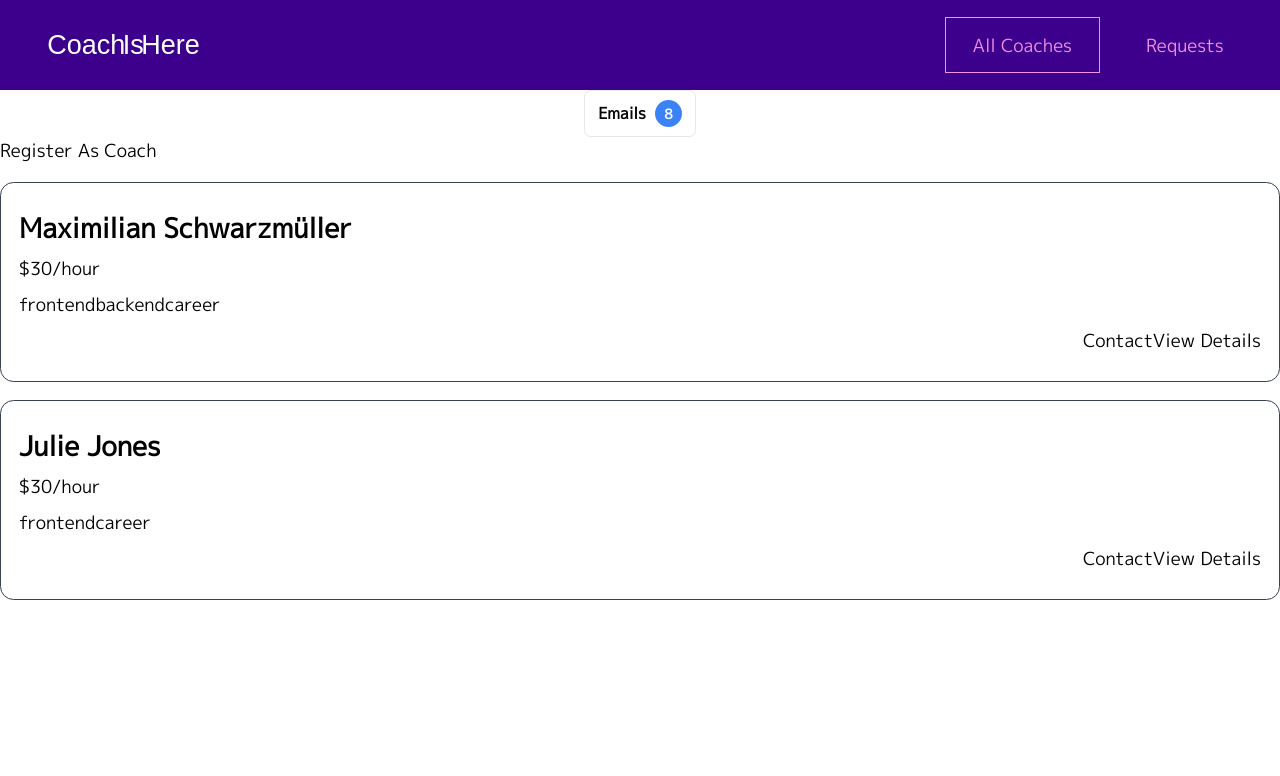
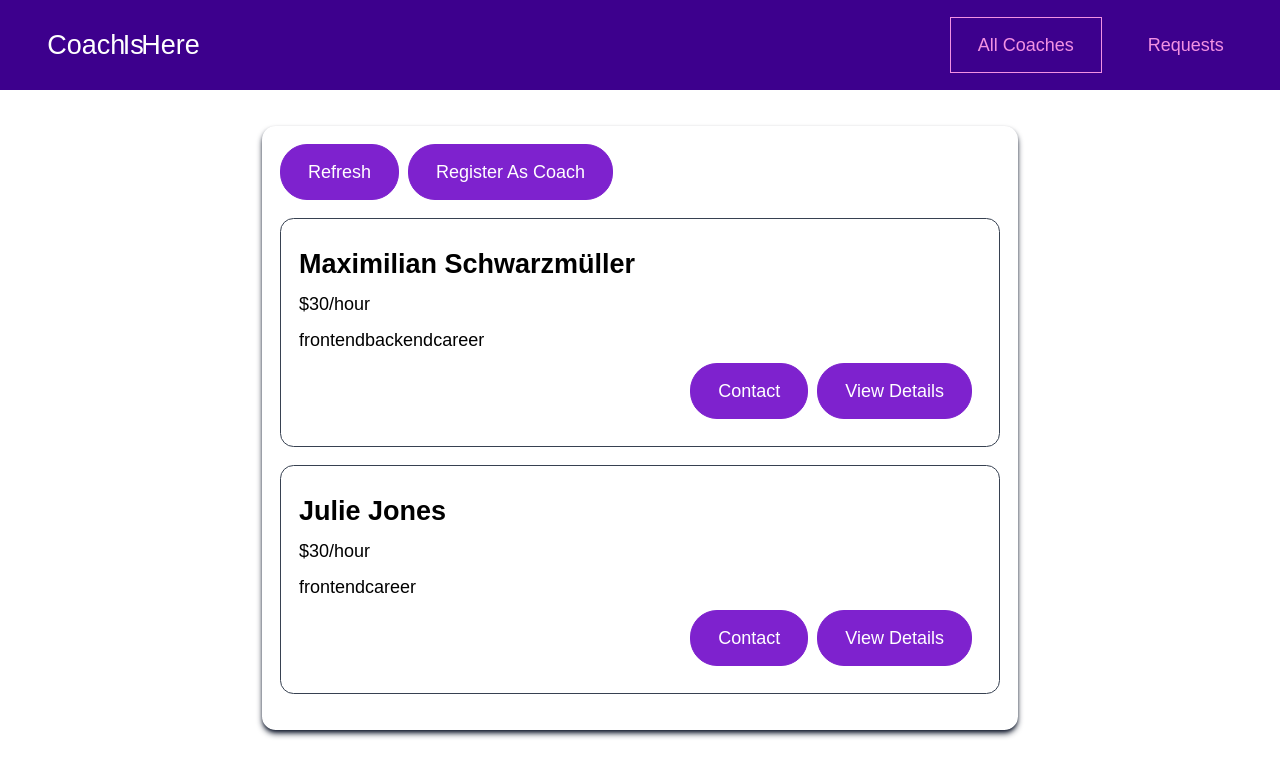
Before and after one commit to RajveerSaini0710/Coach-Is-Here, a Vue app: page /coaches in a window 1280 px wide. Shown: the top 776 px of the page. Built offline with nearby package versions, Linux system fonts and the light colour scheme; a web font is replaced by a local one.

Commit message:
feat: :sparkles: added base components to the website

```diff
--- a/src/App.vue
+++ b/src/App.vue
@@ -14,7 +14,7 @@ export default {
 </script>
 
 <style>
-@import url('https://fonts.googleapis.com/css2?family=M+PLUS+1p&display=swap');
+/* @import url('https://fonts.googleapis.com/css2?family=M+PLUS+1p&display=swap'); */
 
 @font-face {
 	font-family: 'M PLUS 1p';
--- a/src/components/coaches/CoachItem.vue
+++ b/src/components/coaches/CoachItem.vue
@@ -6,8 +6,8 @@
 			<span v-for="area in areas" :key="area">{{ area }}</span>
 		</div>
 		<div class="flex justify-end my-2">
-			<router-link :to="coachContactLink">Contact</router-link>
-			<router-link :to="coachDetailLink">View Details</router-link>
+			<BaseButton link :to="coachContactLink">Contact</BaseButton>
+			<BaseButton link :to="coachDetailLink">View Details</BaseButton>
 		</div>
 	</li>
 </template>
--- a/src/components/ui/BaseButton.vue
+++ b/src/components/ui/BaseButton.vue
@@ -1,5 +1,5 @@
 <template>
-	<div class="card flex justify-center flex-wrap gap-3">
+	<div class="inline-block" v-if="!link && !normalButton && primeVueButton">
 		<Button
 			:label="label"
 			:raised="raised"
@@ -11,7 +11,24 @@
 			:size="size"
 			:severity="severity"
 			:badgeClass="badgeClass"
+			:loading="loading"
+			class="py-3 px-6 bg-purple-700 border border-purple-700 text-white cursor-pointer rounded-3xl mr-2 inline-block hover:bg-purple-900 hover:border-purple-900 active:bg-purple-900 active:border-purple-900"
 		/>
+	</div>
+	<div v-else-if="!link && !primeVueButton && normalButton">
+		<button
+			class="py-3 px-6 bg-purple-700 border border-purple-700 text-white cursor-pointer rounded-3xl mr-2 inline-block hover:bg-purple-900 hover:border-purple-900 active:bg-purple-900 active:border-purple-900"
+		>
+			<slot></slot>
+		</button>
+	</div>
+	<div v-else>
+		<router-link
+			class="py-3 px-6 bg-purple-700 border border-purple-700 text-white cursor-pointer rounded-3xl mr-2 inline-block hover:bg-purple-900 hover:border-purple-900 active:bg-purple-900 active:border-purple-900"
+			:to="to"
+		>
+			<slot></slot>
+		</router-link>
 	</div>
 </template>
 
@@ -24,12 +41,17 @@ export default {
 		raised: { type: Boolean, default: false },
 		text: { type: Boolean, default: false },
 		outlined: { type: Boolean, default: true },
+		loading: { type: Boolean, default: false },
 		icon: { type: String },
 		label: { type: String },
 		badge: { type: String },
 		size: { type: String },
 		severity: { type: String },
 		badgeClass: { type: String },
+		link: { type: Boolean, default: false },
+		to: { type: String, default: '/' },
+		normalButton: { type: Boolean, default: false },
+		primeVueButton: { type: Boolean, default: false },
 	},
 	components: {
 		Button,
--- a/src/components/ui/BaseCard.vue
+++ b/src/components/ui/BaseCard.vue
@@ -0,0 +1,5 @@
+<template>
+	<div class="rounded-xl shadow-md shadow-slate-900 p-4 m-8 max-w-2xl w-full">
+		<slot></slot>
+	</div>
+</template>
--- a/src/pages/coaches/CoachesList.vue
+++ b/src/pages/coaches/CoachesList.vue
@@ -1,8 +1,9 @@
 <template>
-	<section>
-		<div>
-			<BaseButton type="button" label="Emails" size="small" badge="8" badgeClass="bg-blue-500" outlined />
-			<router-link to="/register">Register As Coach</router-link>
+	<section class="flex justify-center">
+		<BaseCard>
+			<div class="flex">
+				<BaseButton normalButton> Refresh </BaseButton>
+				<BaseButton link to="/register">Register As Coach</BaseButton>
 			</div>
 			<ul v-if="hasCoaches">
 				<CoachItem
@@ -16,16 +17,16 @@
 				/>
 			</ul>
 			<h3 v-else>No Coaches Found</h3>
+		</BaseCard>
 	</section>
 </template>
 
 <script>
 import CoachItem from '../../components/coaches/CoachItem.vue'
-import BaseButton from '../../components/ui/baseButton.vue'
+
 export default {
 	components: {
 		CoachItem,
-		BaseButton,
 	},
 
 	computed: {
@@ -36,5 +37,10 @@ export default {
 			return this.$store.getters.hasCoaches
 		},
 	},
+	data() {
+		return {
+			loading: false,
+		}
+	},
 }
 </script>
```
Also changed, not shown: src/main.js (+7 -0 lines). Lines whose indentation alone changed are shown as unchanged.
